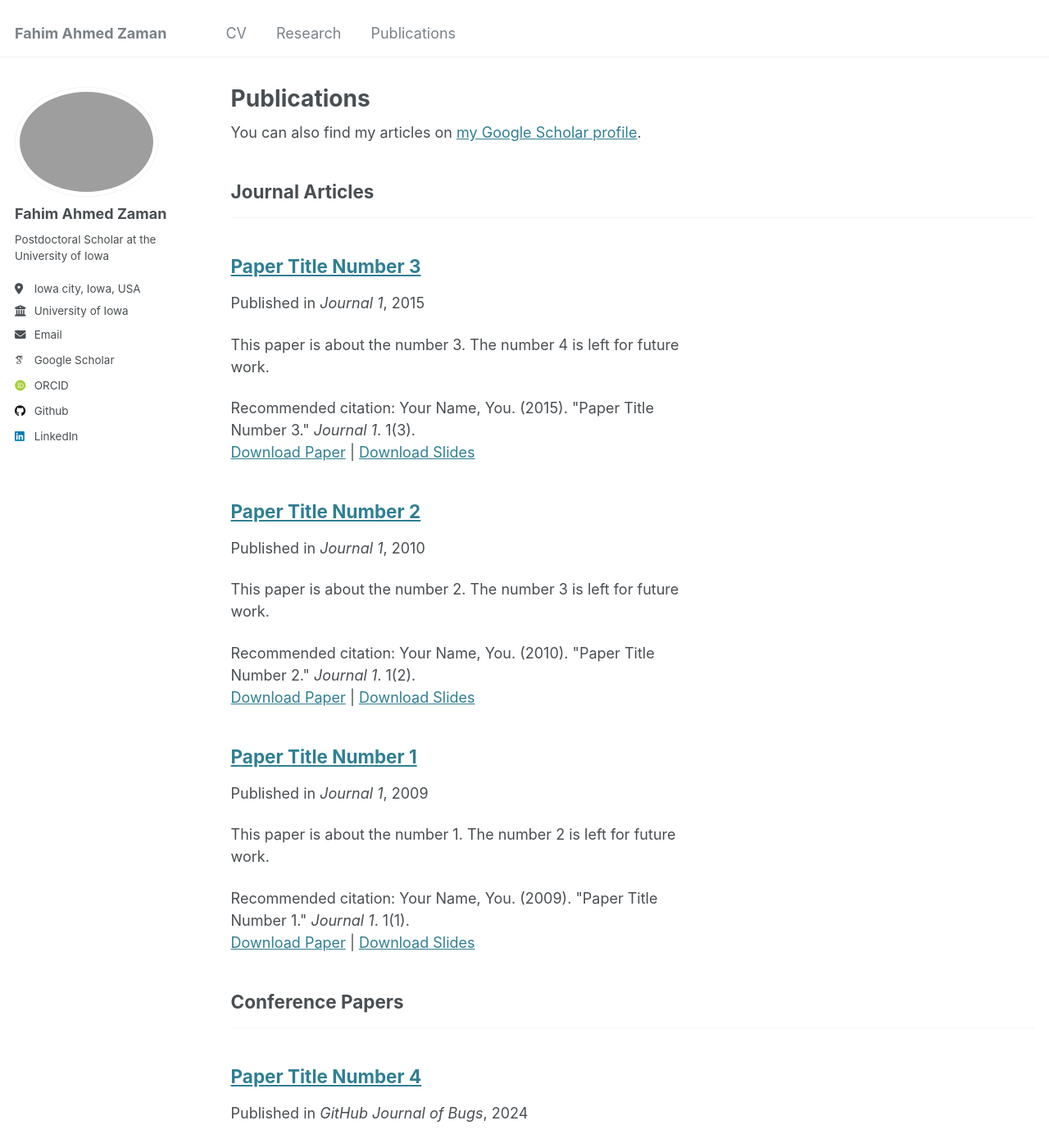
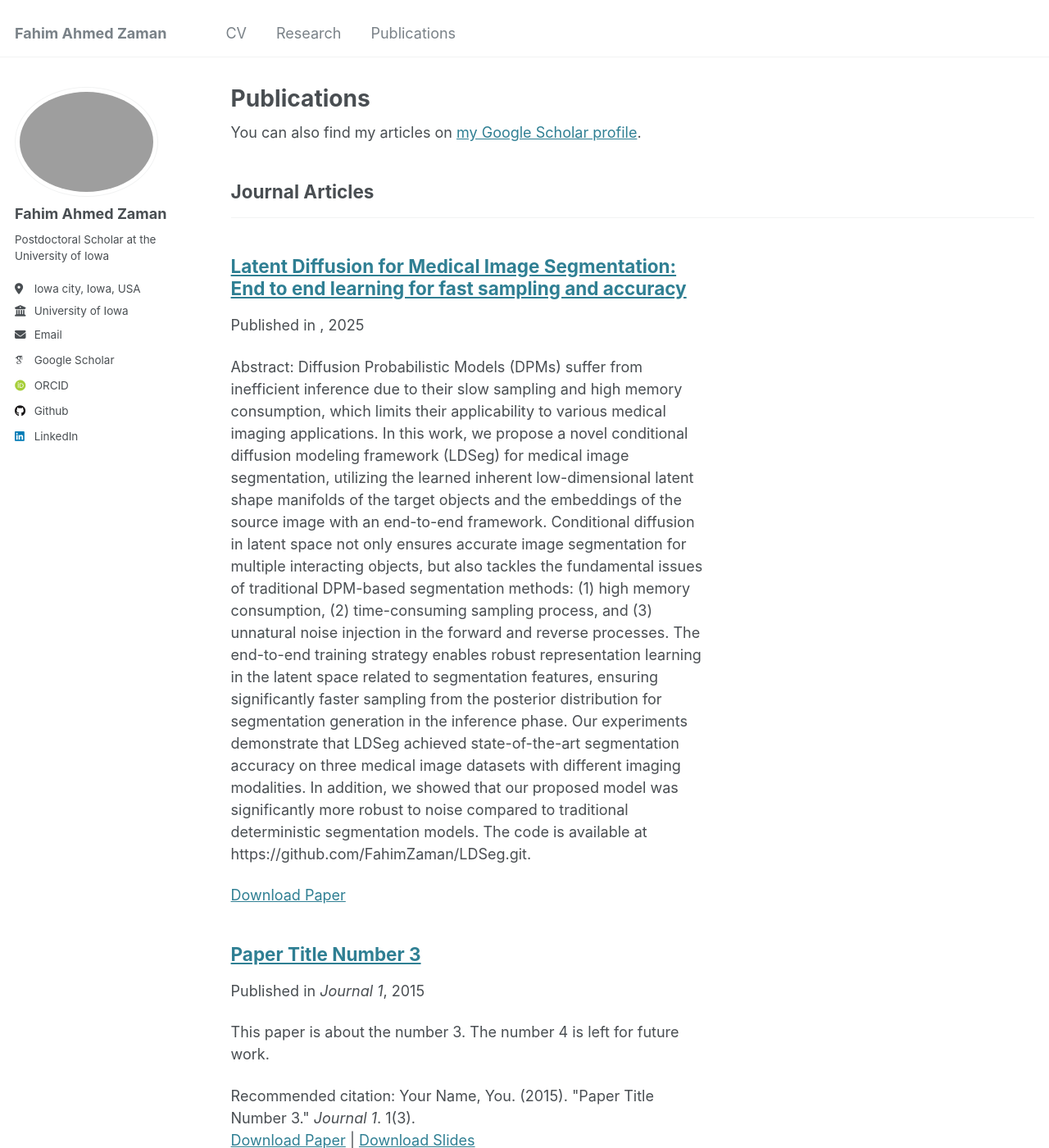
Before and after one commit to FahimZaman/FahimZaman.github.io, a Jekyll site: the page built from _pages/publications.html, in a window 1280 px wide and 1400 px high. Shown: the whole window at 82% size. Built offline with Jekyll 4.4.1, drawn with Linux system fonts in a browser that asks for light colours; some web fonts are replaced.

Commit message:
Update 2009-10-01-paper-title-number-1.md

```diff
--- a/_publications/2009-10-01-paper-title-number-1.md
+++ b/_publications/2009-10-01-paper-title-number-1.md
@@ -1,14 +1,11 @@
 ---
-title: "Paper Title Number 1"
+title: "Latent Diffusion for Medical Image Segmentation: End to end learning for fast sampling and accuracy"
 collection: publications
 category: manuscripts
 permalink: /publication/2009-10-01-paper-title-number-1
-excerpt: 'This paper is about the number 1. The number 2 is left for future work.'
-date: 2009-10-01
-venue: 'Journal 1'
-slidesurl: 'http://academicpages.github.io/files/slides1.pdf'
-paperurl: 'http://academicpages.github.io/files/paper1.pdf'
-citation: 'Your Name, You. (2009). &quot;Paper Title Number 1.&quot; <i>Journal 1</i>. 1(1).'
+excerpt: 'Abstract: Diffusion Probabilistic Models (DPMs) suffer from inefficient inference due to their slow sampling and high memory consumption, which limits their applicability to various medical imaging applications. In this work, we propose a novel conditional diffusion modeling framework (LDSeg) for medical image segmentation, utilizing the learned inherent low-dimensional latent shape manifolds of the target objects and the embeddings of the source image with an end-to-end framework. Conditional diffusion in latent space not only ensures accurate image segmentation for multiple interacting objects, but also tackles the fundamental issues of traditional DPM-based segmentation methods: (1) high memory consumption, (2) time-consuming sampling process, and (3) unnatural noise injection in the forward and reverse processes. The end-to-end training strategy enables robust representation learning in the latent space related to segmentation features, ensuring significantly faster sampling from the posterior distribution for segmentation generation in the inference phase. Our experiments demonstrate that LDSeg achieved state-of-the-art segmentation accuracy on three medical image datasets with different imaging modalities. In addition, we showed that our proposed model was significantly more robust to noise compared to traditional deterministic segmentation models. The code is available at https://github.com/FahimZaman/LDSeg.git.'
+date: 2025-01-16
+paperurl: 'https://arxiv.org/abs/2407.12952'
 ---
 
 The contents above will be part of a list of publications, if the user clicks the link for the publication than the contents of section will be rendered as a full page, allowing you to provide more information about the paper for the reader. When publications are displayed as a single page, the contents of the above "citation" field will automatically be included below this section in a smaller font.
```
